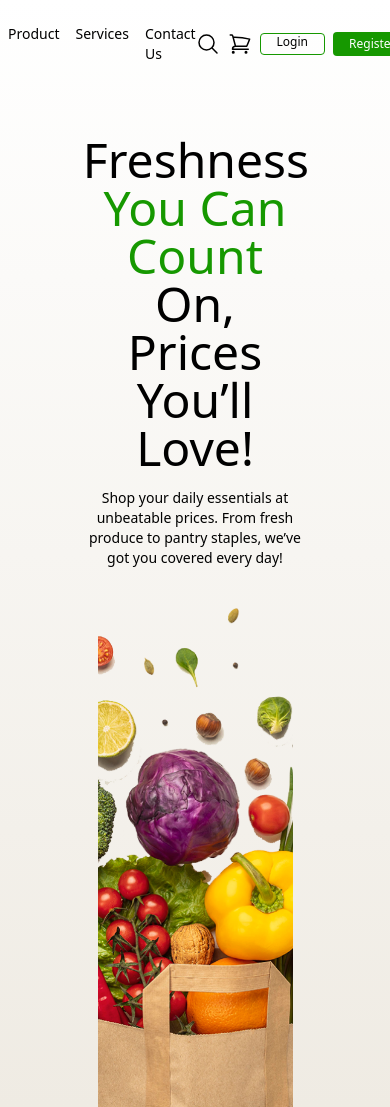
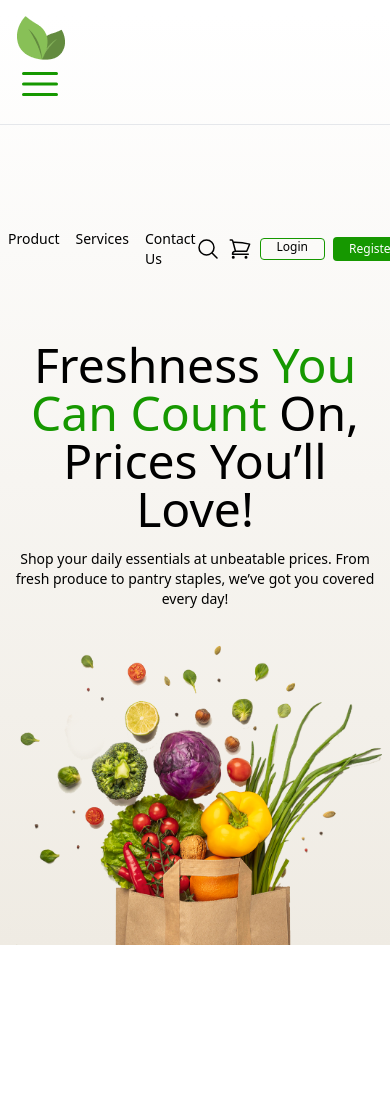
Before and after one commit to thinkGrow/groceries, a website: page index.html in a window 390 px wide. Shown: the top 1107 px of the page. After the commit the page ends 945 px from the top, so only its background shows below. Drawn offline with nearby package versions, Linux system fonts and the light colour scheme.

Commit message:
hero section responsive pdone

```diff
--- a/index.html
+++ b/index.html
@@ -7,6 +7,7 @@
     <title>Groceries</title>
 
     <script src="https://cdn.tailwindcss.com"></script>
+    <script src="https://kit.fontawesome.com/e641bbc52a.js" crossorigin="anonymous"></script>
 
     <style>
         .font-poppins {
@@ -26,8 +27,20 @@
 
 <body>
     <div class="bg-gradient-to-b from-white to-[#EFEBE3]">
-        <div class="md:container mx-auto px-2 pt-4">
-            <nav>
+        <!-- mobile -->
+        <div class="sm:flex justify-between mb-4 items-center align-middle mt-4 px-4 md:hidden">
+            <img src="images/logo-header-m.png" alt="">
+            <svg xmlns="http://www.w3.org/2000/svg" viewBox="0 0 24 24" fill="currentColor"
+                class="size-12 custom-color">
+                <path fill-rule="evenodd"
+                    d="M3 6.75A.75.75 0 0 1 3.75 6h16.5a.75.75 0 0 1 0 1.5H3.75A.75.75 0 0 1 3 6.75ZM3 12a.75.75 0 0 1 .75-.75h16.5a.75.75 0 0 1 0 1.5H3.75A.75.75 0 0 1 3 12Zm0 5.25a.75.75 0 0 1 .75-.75h16.5a.75.75 0 0 1 0 1.5H3.75a.75.75 0 0 1-.75-.75Z"
+                    clip-rule="evenodd" />
+            </svg>
+        </div>
+        <hr class="p-10 md:hidden">
+
+        <div class="container mx-auto px-2 pt-4">
+            <nav class="sm:hidden md:block">
                 <div class="flex justify-between items-center">
                     <div>
                         <img class="w-[10.76vw] h-[6.67vh]" src="images/logo-header.png" alt="">
@@ -63,7 +76,7 @@
             <!-- hero section -->
             <div class="flex flex-col gap-8 mt-16 text-center items-center justify-self-center">
                 <!-- text -->
-                <div class="flex flex-col w-[60%] mx-auto gap-4">
+                <div class="sm: flex flex-col w-full mx-auto gap-4 md:w-[60%] mx-auto gap-4">
                     <h1 class="text-5xl">Freshness <span class="custom-color">You Can
                             Count</span> On, Prices You’ll Love!</h1>
                     <p class="text-sm">Shop your daily essentials at unbeatable prices. From fresh produce to pantry
@@ -72,7 +85,8 @@
                 </div>
                 <!-- image -->
                 <div class=" mx-auto">
-                    <img class="h-[60vh] w-[50vw] object-cover" src="images/hero-vegetables.png" alt="">
+                    <img class="sm:h-full w-full object-cover md:sm:h-[60vh] w-[50vw] object-cover"
+                        src="images/hero-vegetables.png" alt="">
                 </div>
             </div>
         </div>
```
Also changed, not shown: sth.html (added, +38 -0 lines), images/Group 6-1.png (added), images/Group 6.png (added), images/logo-header-m.png (added).
